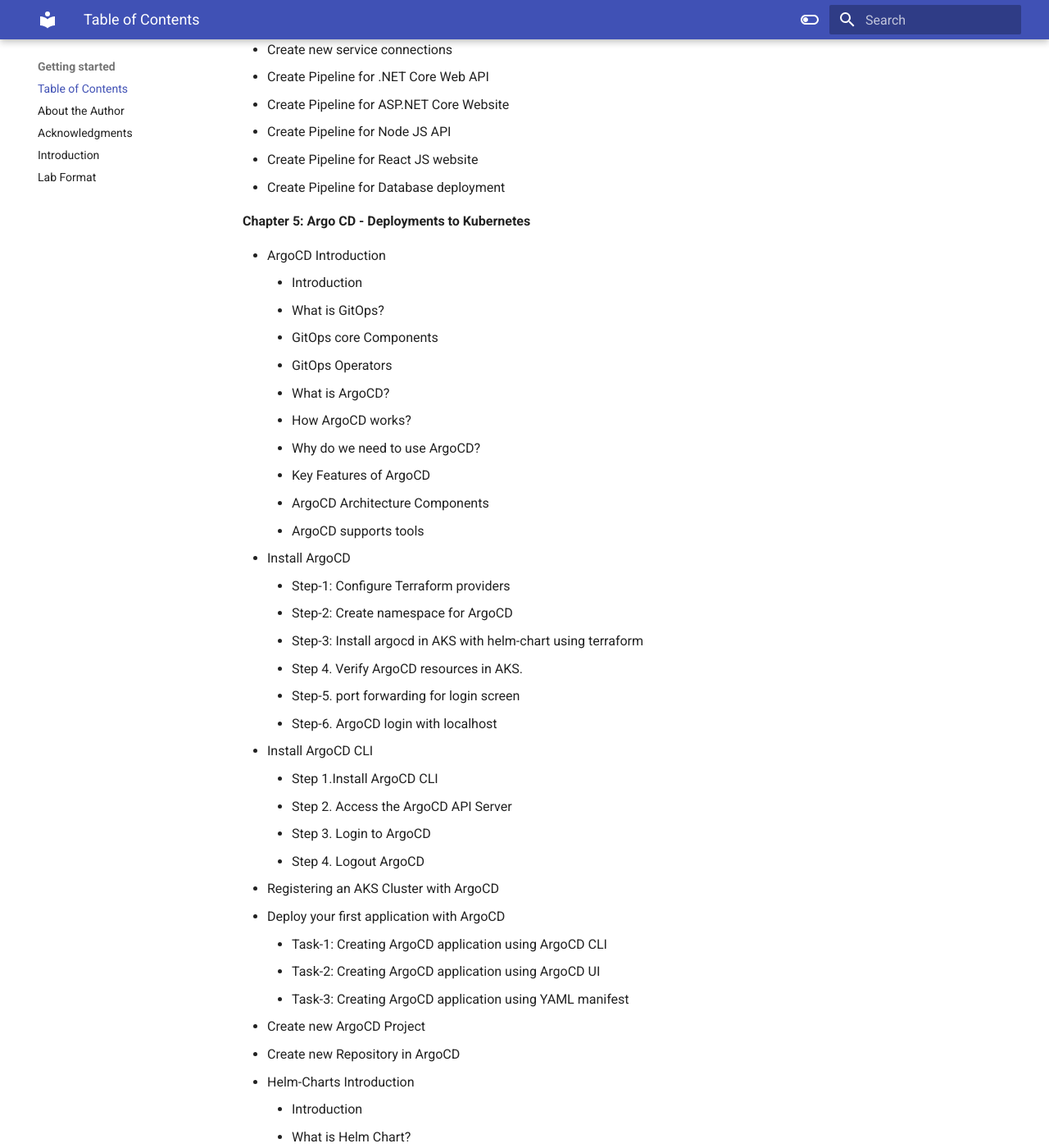
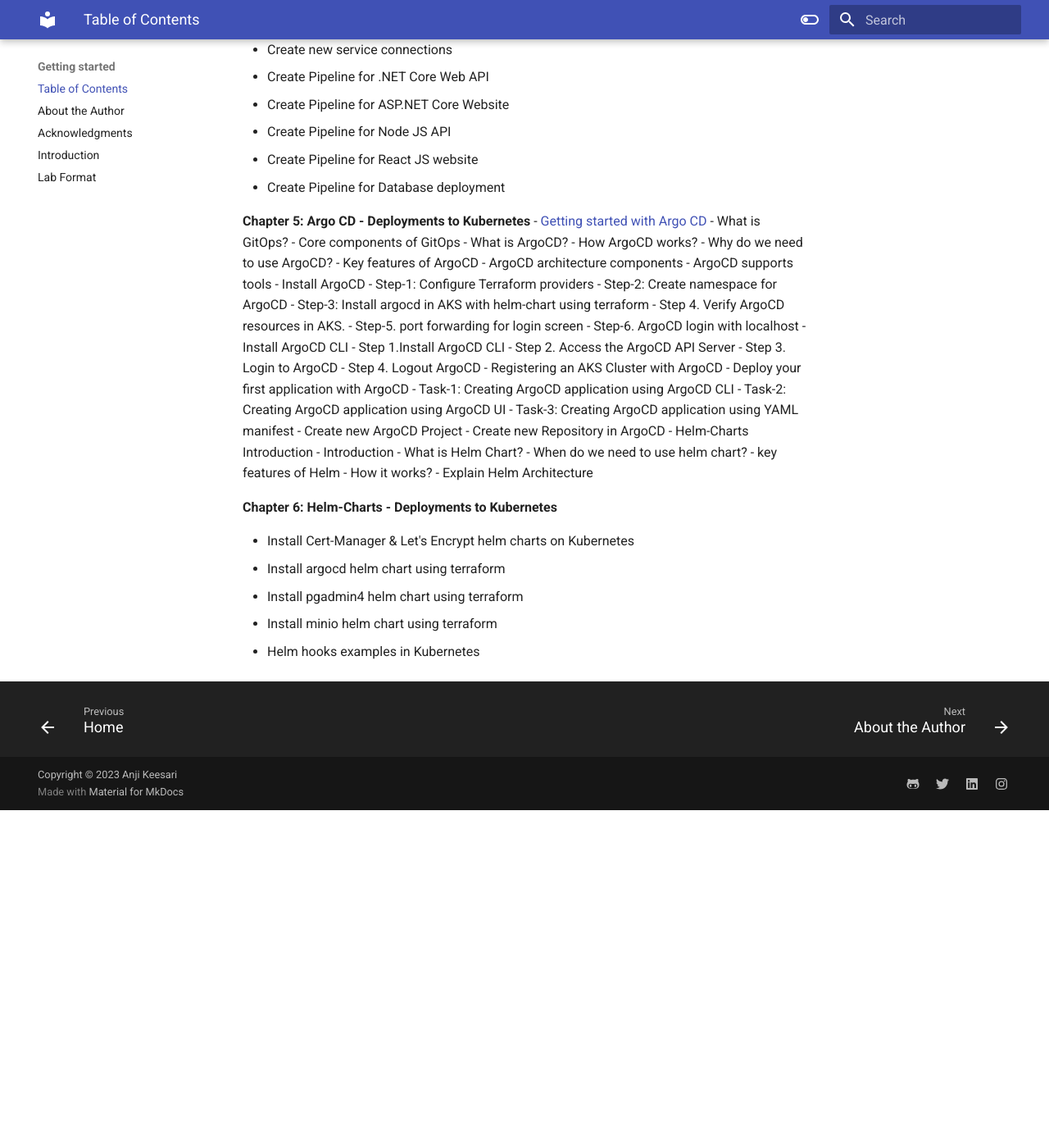
Before and after one commit to akeesari/kubernetes, an MkDocs documentation site: the page built from docs/gettingstarted/toc.md, in a window 1280 px wide and 1400 px high, scrolled down 9220 px. Shown: the whole window at 82% size. Built offline with MkDocs 1.6.1 and Material for MkDocs 9.7.7, drawn with Linux system fonts in a browser that asks for light colours; after the commit the page ends 10208 px from its top, so only the background shows below that; some of the changed text lies outside the part shown.

Commit message:
updated toc

```diff
--- a/docs/gettingstarted/toc.md
+++ b/docs/gettingstarted/toc.md
@@ -289,17 +289,14 @@
 - Create Pipeline for Database deployment
 
 **Chapter 5: Argo CD - Deployments to Kubernetes**
-
-- ArgoCD Introduction
-    - Introduction
+- [Getting started with Argo CD](../argocd/argocd-intro.md)
     - What is GitOps?
-    - GitOps core Components
-    - GitOps Operators
+    - Core components of GitOps
     - What is ArgoCD?
     - How ArgoCD works?
     - Why do we need to use ArgoCD?
-    - Key Features of ArgoCD
-    - ArgoCD Architecture Components
+    - Key features of ArgoCD
+    - ArgoCD architecture components
     - ArgoCD supports tools
 - Install ArgoCD
     - Step-1: Configure Terraform providers
```
